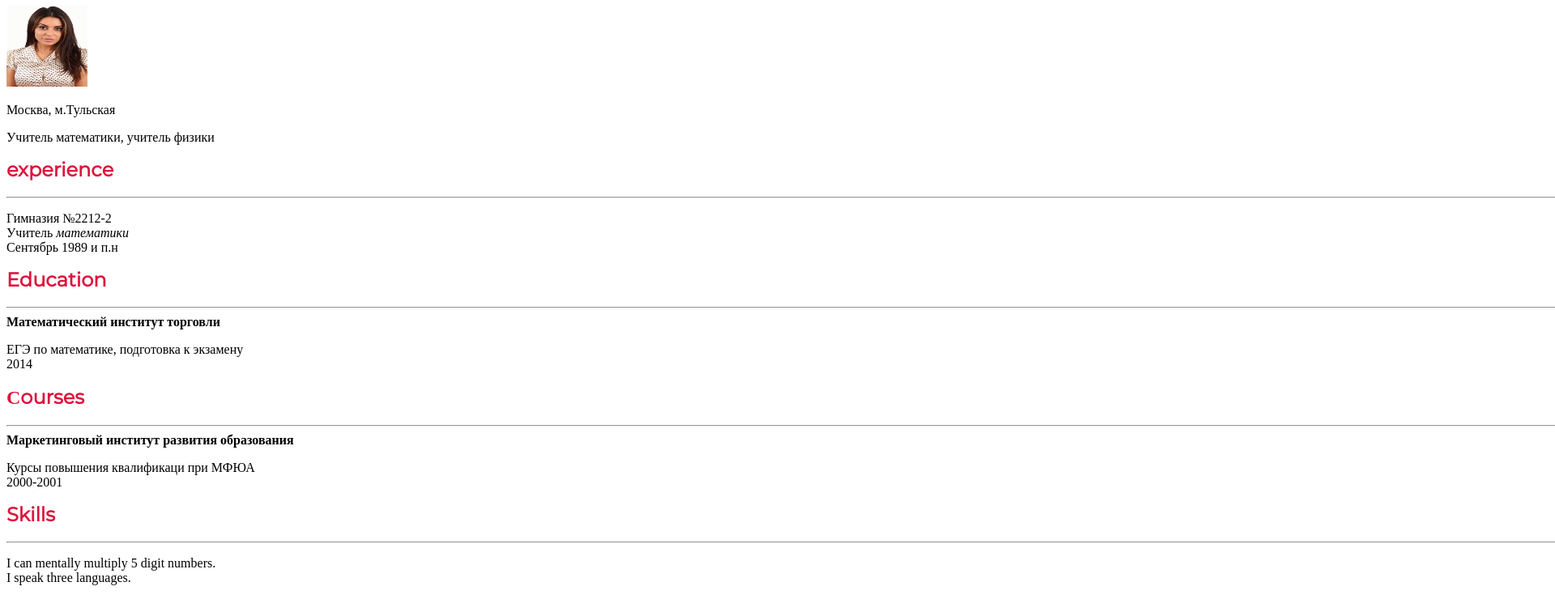
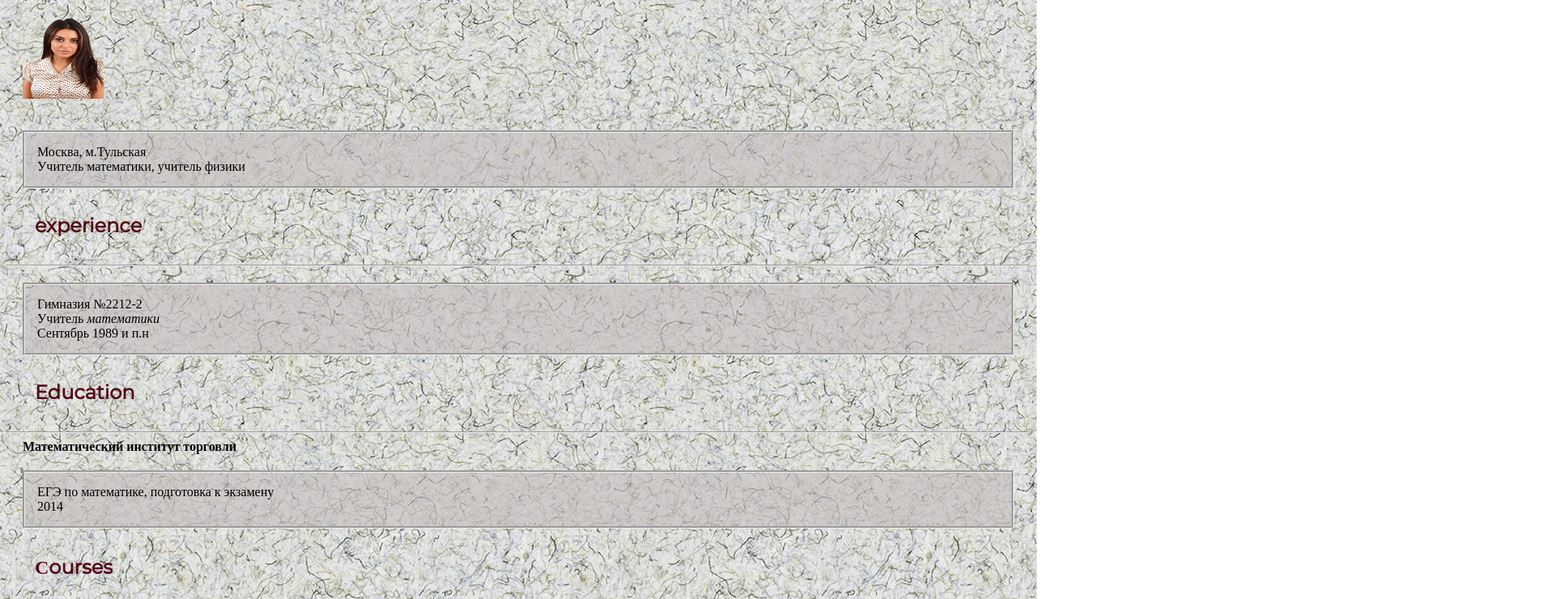
Before and after one commit to 1evgen/Verstka, a plain HTML site: page index.html in a window 1280 px wide. Shown: the part 73-813 px from the top of the page at 81% size, 1920 px wide, since content can reach past the window. Drawn offline with Linux system fonts and the light colour scheme.

Commit message:
it is ugly page

```diff
--- a/index.html
+++ b/index.html
@@ -10,12 +10,11 @@
 <body>
     <div class="sizePage">
     <h1 class="ChangeColor" >Школьникова Татьяна Юрьевна, 38 лет</h1>
-<img width = "100" height = "100"src="photo/free-384.png" alt="photo of teacher">
-<p>Москва, м.Тульская</p>
-<p>Учитель математики, учитель физики</p>
+<div class="ChaengePhoto"><img width = "100" height = "100"src="photo/free-384.png" alt="photo of teacher"> </div>
+<p>Москва, м.Тульская<br>
+Учитель математики, учитель физики</p>
 <h2>experience</h2>
 <hr>
-<div class="exsample">
 <p>
     Гимназия №2212-2<br>
     Учитель <em>математики</em><br>
--- a/style.css
+++ b/style.css
@@ -7,21 +7,35 @@
     font-style: normal;
 }
 
+body{
+    background-image: url(paper.jpg);
+
+}
+
 h2 {
+    margin: 20px;
+     padding: 15px;
+    color:rgb(83, 7, 23);
     font-family: Montserrat, 'Times New Roman', Times, serif;
 }
 
-h2 {
-    color:crimson;
+.ChangeColor{
+    color:black
 }
 
-.ChangeColor{
-    color:coral
+p {
+background-color: rgba(195, 189, 189, 0.616);
+border-style: groove;
+margin: 20px;
+padding: 15px;
 }
+ b {
+    margin: 5px;
+    padding: 15px;
+ }
 
-.sizePage{
-    width: 200%;
-    box-sizing: border-box;
-    margin: 30px, 15px;
-    padding: 30px, 20px, 25px;
-}
+ .ChaengePhoto {
+    margin: 5px;
+    padding: 15px;
+
+ }
```
Also changed, not shown: paper.jpg (added), water-texture_(20).jpg (added).
